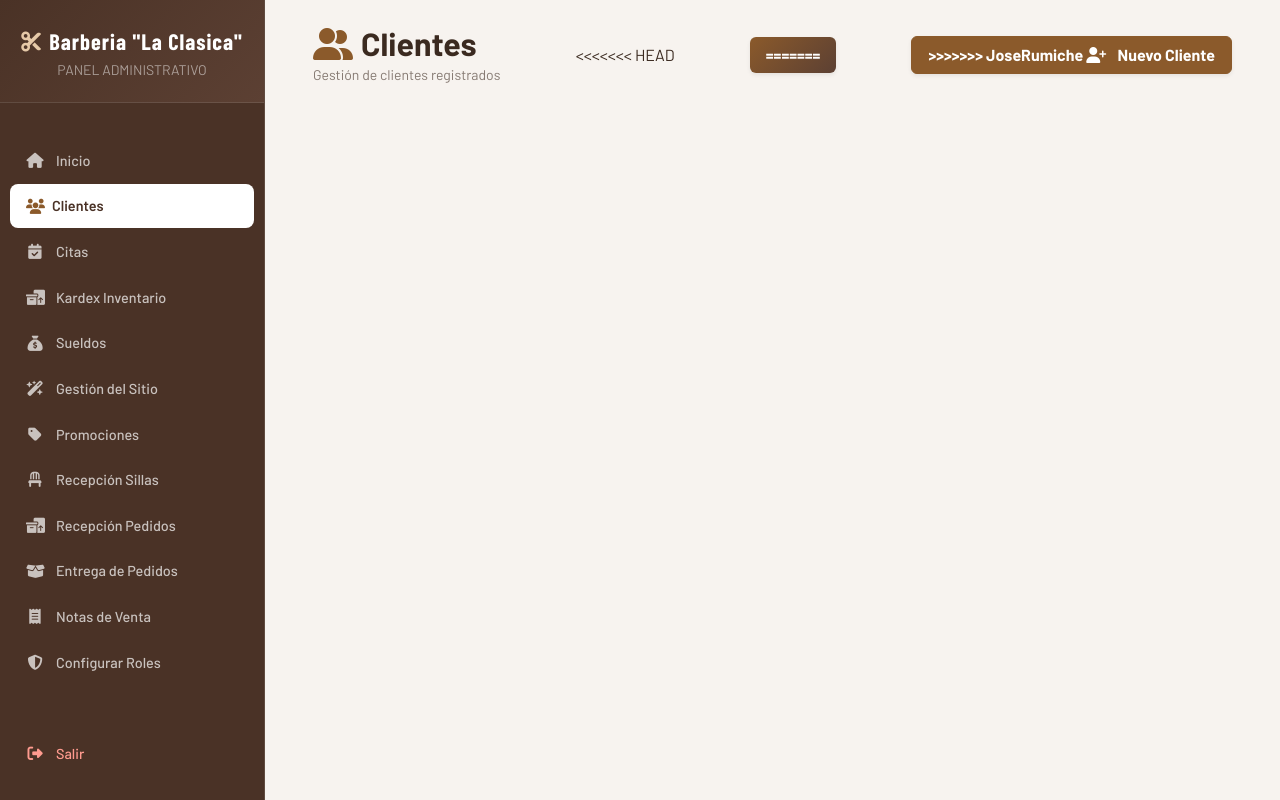
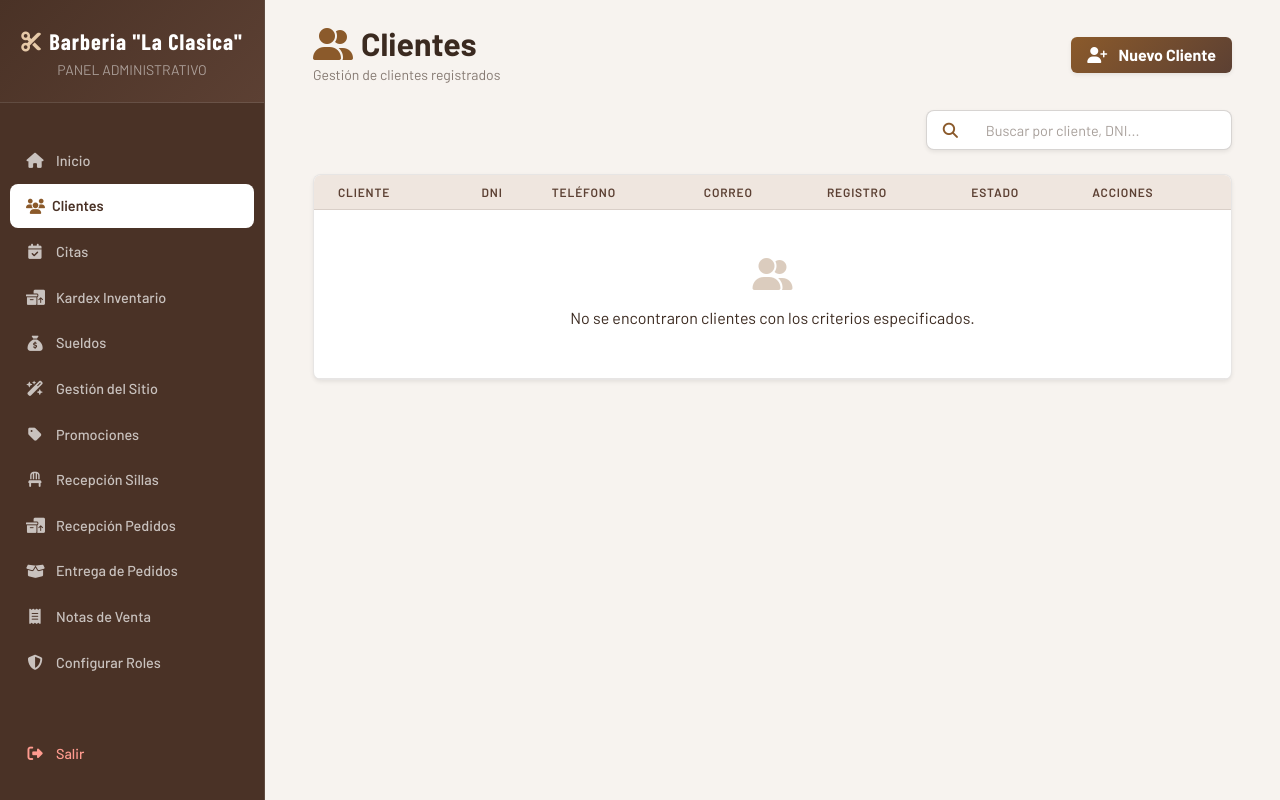
Before and after one commit to DevAngelaSS/SistemaWebBarberiaClasica, a Spring Boot app: page /admin/cliente in a window 1280 px wide. Run offline with Spring Boot 4, Linux system fonts and the light colour scheme; a user stored in the database is signed in; some of the project's set-up classes (security, data sources, template engines, error pages and the like) are left out, and stand-ins take their place; some libraries are stand-ins or nearby versions.

Commit message:
feat(clientes): actualizar vista de listado de clientes

```diff
--- a/src/main/resources/templates/cliente/clientes-lista.html
+++ b/src/main/resources/templates/cliente/clientes-lista.html
@@ -6,7 +6,6 @@
     <div th:replace="~{layout/sidebar :: head_comun}"></div>
     <link rel="stylesheet" th:href="@{/css/dashboard.css}">
     <style>
-<<<<<<< HEAD
         .main-content h2.text-white {
             color: #3b2a20 !important;
         }
@@ -164,16 +163,6 @@
             cursor: not-allowed;
         }
 
-=======
-        /* Campo solo lectura */
-        .form-control[readonly] {
-            background-color: #f1ebe5 !important;
-            color: rgba(59, 42, 32, 0.7) !important;
-            cursor: not-allowed;
-        }
-
-        /* Sección contraseña */
->>>>>>> JoseRumiche
         .seccion-password {
             background: #f7f3ef;
             border: 1px solid rgba(139, 90, 43, 0.25);
@@ -206,33 +195,20 @@
                     </h2>
                     <small class="text-muted">Gestión de clientes registrados</small>
                 </div>
-<<<<<<< HEAD
                 <button class="btn btn-naranja shadow-sm fw-bold px-3 rounded-2" data-bs-toggle="modal"
                     data-bs-target="#modalNuevo">
-=======
-                <button class="btn btn-primary shadow-sm fw-bold px-3 rounded-2"
-                        data-bs-toggle="modal" data-bs-target="#modalNuevo">
->>>>>>> JoseRumiche
                     <i class="fa-solid fa-user-plus me-2"></i> Nuevo Cliente
                 </button>
             </div>
 
-<<<<<<< HEAD
             <div th:if="${exito}"
                 class="alert alert-success alert-dismissible fade show bg-dark border-success text-success">
-=======
-            <div th:if="${exito}" class="alert alert-success alert-dismissible fade show">
->>>>>>> JoseRumiche
                 <i class="fa-solid fa-circle-check me-2"></i>
                 <span th:text="${exito}"></span>
                 <button type="button" class="btn-close" data-bs-dismiss="alert"></button>
             </div>
-<<<<<<< HEAD
             <div th:if="${error}"
                 class="alert alert-danger alert-dismissible fade show bg-dark border-danger text-danger">
-=======
-            <div th:if="${error}" class="alert alert-danger alert-dismissible fade show">
->>>>>>> JoseRumiche
                 <i class="fa-solid fa-circle-xmark me-2"></i>
                 <span th:text="${error}"></span>
                 <button type="button" class="btn-close" data-bs-dismiss="alert"></button>
@@ -246,19 +222,10 @@
                             <i class="fa-solid fa-magnifying-glass"></i>
                         </span>
                         <input type="text" name="search" id="current-search" th:value="${search}"
-<<<<<<< HEAD
                             class="form-control search-input bg-transparent text-white border-0"
                             placeholder="Buscar por cliente, DNI..." autocomplete="off">
                         <a th:if="${search != null and !search.isEmpty()}" th:href="@{/admin/cliente(size=${size})}"
                             class="btn border-0 text-muted px-3" title="Limpiar filtro">
-=======
-                               class="form-control search-input border-0"
-                               placeholder="Buscar por cliente, DNI..."
-                               autocomplete="off">
-                        <a th:if="${search != null and !search.isEmpty()}"
-                           th:href="@{/admin/cliente(size=${size})}"
-                           class="btn border-0 text-muted px-3" title="Limpiar filtro">
->>>>>>> JoseRumiche
                             <i class="fa-solid fa-xmark"></i>
                         </a>
                     </div>
@@ -288,13 +255,8 @@
                                                 th:text="${#strings.substring(c.nombres,0,1).toUpperCase()}">
                                             </div>
                                             <div>
-<<<<<<< HEAD
                                                 <div class="fw-bold text-white"
                                                     th:text="${c.nombres + ' ' + c.apellidos}"></div>
-=======
-                                                <div class="fw-bold"
-                                                     th:text="${c.nombres + ' ' + c.apellidos}"></div>
->>>>>>> JoseRumiche
                                             </div>
                                         </div>
                                     </td>
@@ -321,11 +283,7 @@
                                 <tr th:if="${#lists.isEmpty(clientes)}">
                                     <td colspan="7" class="text-center text-muted py-5">
                                         <i class="fa-solid fa-user-group fa-2x mb-3 d-block"
-<<<<<<< HEAD
                                             style="color:#ff6b2b; opacity:0.3"></i>
-=======
-                                           style="color:var(--accent); opacity:0.3"></i>
->>>>>>> JoseRumiche
                                         No se encontraron clientes con los criterios especificados.
                                     </td>
                                 </tr>
@@ -333,13 +291,8 @@
                         </table>
                     </div>
 
-<<<<<<< HEAD
                     <div class="d-flex justify-content-between align-items-center flex-wrap gap-2 px-4 py-3 border-top border-secondary"
                         th:if="${totalPages > 0}">
-=======
-                    <div class="d-flex justify-content-between align-items-center flex-wrap gap-2 px-4 py-3 border-top"
-                         th:if="${totalPages > 0}">
->>>>>>> JoseRumiche
                         <div class="d-flex align-items-center gap-2">
                             <span class="text-muted small">Mostrar</span>
                             <select class="select-size" id="select-size-pages">
@@ -517,16 +470,9 @@
                                         <div class="col-md-6">
                                             <label class="form-label fw-bold small text-uppercase">Nueva Contraseña</label>
                                             <div class="input-group">
-<<<<<<< HEAD
                                                 <input type="password" id="edit-nueva-password" name="nuevaPassword"
                                                     class="form-control" placeholder="Mín. 6 caracteres" maxlength="30"
                                                     autocomplete="new-password">
-=======
-                                                <input type="password" id="edit-nueva-password"
-                                                       name="nuevaPassword" class="form-control"
-                                                       placeholder="Mín. 6 caracteres" maxlength="30"
-                                                       autocomplete="new-password">
->>>>>>> JoseRumiche
                                                 <button type="button" class="btn btn-outline-secondary"
                                                     onclick="togglePassword('edit-nueva-password', this)"
                                                     title="Mostrar/ocultar">
@@ -538,16 +484,9 @@
                                         <div class="col-md-6">
                                             <label class="form-label fw-bold small text-uppercase">Confirmar Contraseña</label>
                                             <div class="input-group">
-<<<<<<< HEAD
                                                 <input type="password" id="edit-confirmar-password" class="form-control"
                                                     placeholder="Repite la contraseña" maxlength="30"
                                                     autocomplete="new-password">
-=======
-                                                <input type="password" id="edit-confirmar-password"
-                                                       class="form-control"
-                                                       placeholder="Repite la contraseña" maxlength="30"
-                                                       autocomplete="new-password">
->>>>>>> JoseRumiche
                                                 <button type="button" class="btn btn-outline-secondary"
                                                     onclick="togglePassword('edit-confirmar-password', this)"
                                                     title="Mostrar/ocultar">
```
